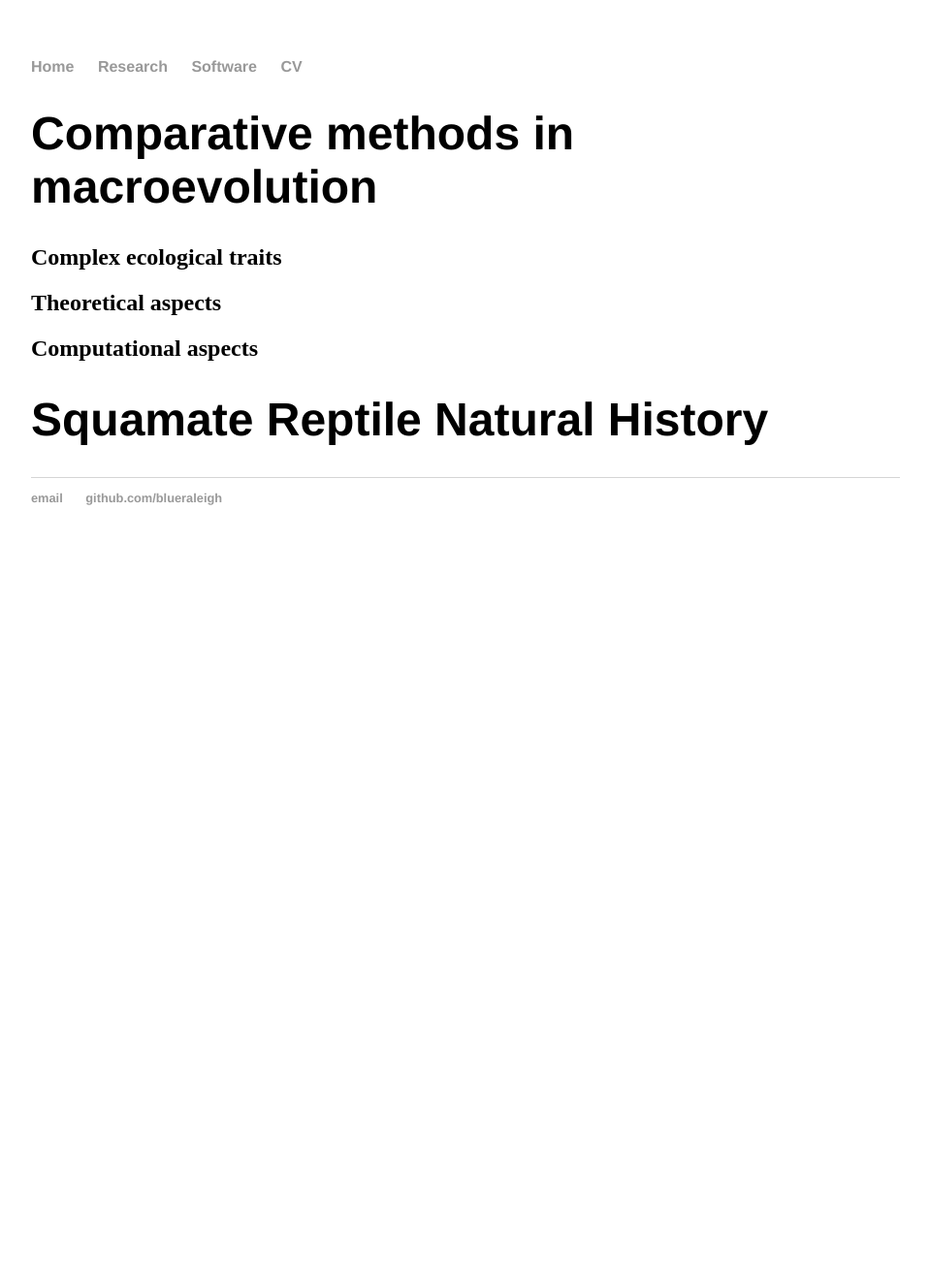
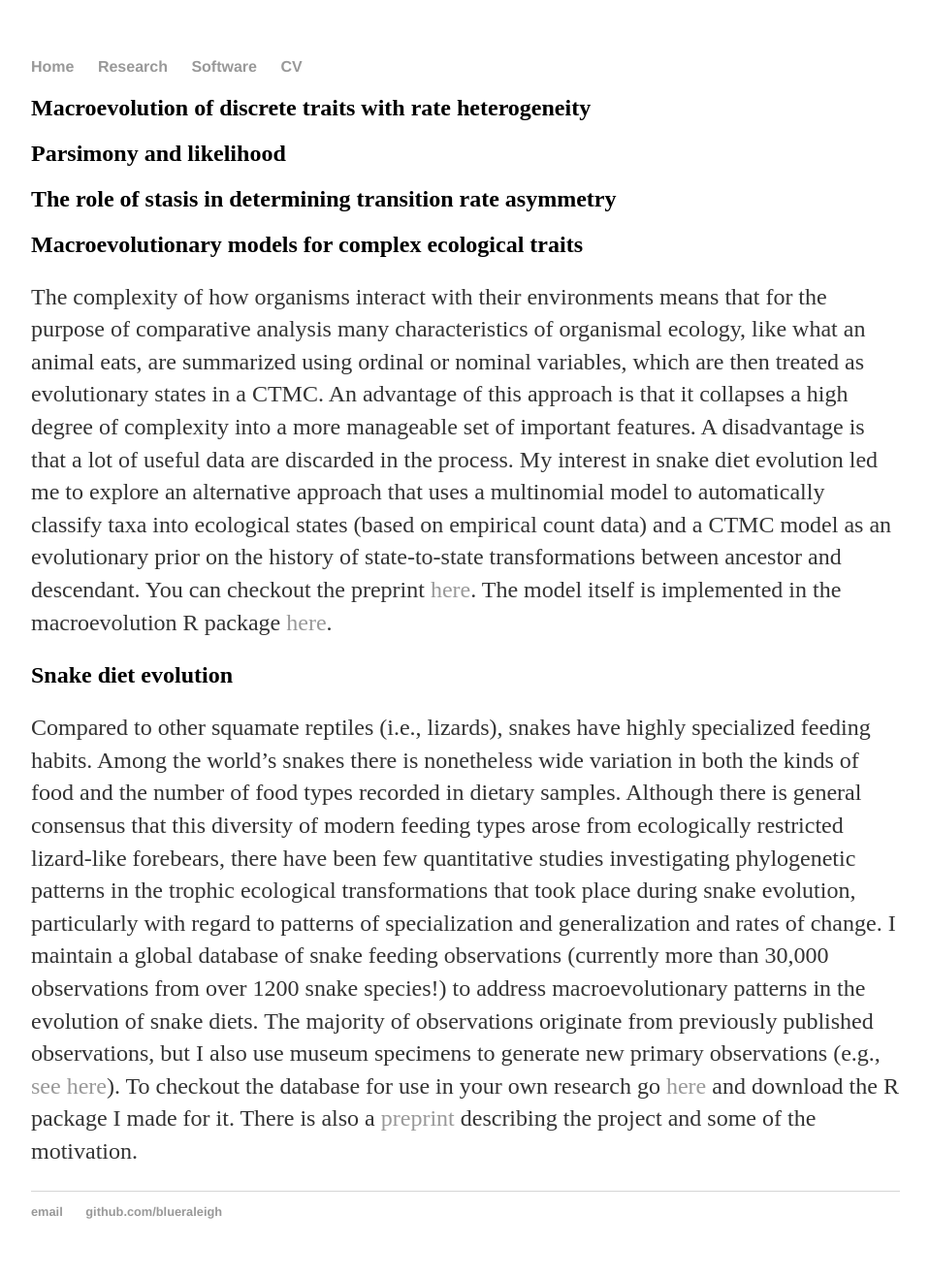
Before and after one commit to blueraleigh/blueraleigh.github.io, a Jekyll site: the page built from research/index.md, in a window 1280 px wide. Shown: the whole page at 97% size, without its empty margins (160-1119 px from the left). Built offline with Jekyll 4.4.1, drawn with Linux system fonts in a browser that asks for light colours; before the commit the page ends 900 px from its top, so only the background shows below that.

Commit message:
Update research

```diff
--- a/research/index.md
+++ b/research/index.md
@@ -3,12 +3,43 @@ layout: default
 title: Michael C. Grundler
 style: main
 ---
-# Comparative methods in macroevolution
+## Macroevolution of discrete traits with rate heterogeneity
 
-## Complex ecological traits
+## Parsimony and likelihood
 
-## Theoretical aspects
+## The role of stasis in determining transition rate asymmetry
 
-## Computational aspects
+## Macroevolutionary models for complex ecological traits
 
-# Squamate Reptile Natural History
+The complexity of how organisms interact with their environments means that for
+the purpose of comparative analysis many characteristics of organismal ecology,
+like what an animal eats, are summarized using ordinal or nominal variables, which
+are then treated as evolutionary states in a CTMC. An advantage of this approach
+is that it collapses a high degree of complexity into a more manageable set of
+important features. A disadvantage is that a lot of useful data are discarded in
+the process. My interest in snake diet evolution led me to explore an alternative
+approach that uses a multinomial model to automatically classify taxa
+into ecological states (based on empirical count data) and a CTMC model as an
+evolutionary prior on the history of state-to-state transformations between
+ancestor and descendant.
+You can checkout the preprint [here](https://www.biorxiv.org/content/10.1101/640334v2).
+The model itself is implemented in the macroevolution R package [here](https://github.com/blueraleigh/macroevolution).
+
+## Snake diet evolution
+
+Compared to other squamate reptiles (i.e., lizards), snakes have highly specialized
+feeding habits. Among the world’s snakes there is nonetheless wide variation in
+both the kinds of food and the number of food types recorded in dietary samples.
+Although there is general consensus that this diversity of modern feeding types
+arose from ecologically restricted lizard-like forebears, there have been few
+quantitative studies investigating phylogenetic patterns in the trophic ecological
+transformations that took place during snake evolution, particularly with regard
+to patterns of specialization and generalization and rates of change. I maintain
+a global database of snake feeding observations (currently more than 30,000 observations
+from over 1200 snake species!) to address macroevolutionary patterns
+in the evolution of snake diets. The majority of observations originate from
+previously published observations, but I also use museum specimens to generate
+new primary observations (e.g., [see here](https://quod.lib.umich.edu/r/rept3ic)).
+To checkout the database for use in your own research go [here](https://github.com/blueraleigh/squamatabase)
+and download the R package I made for it. There is also a [preprint](https://blueraleigh.github.io/research)
+describing the project and some of the motivation.
```
